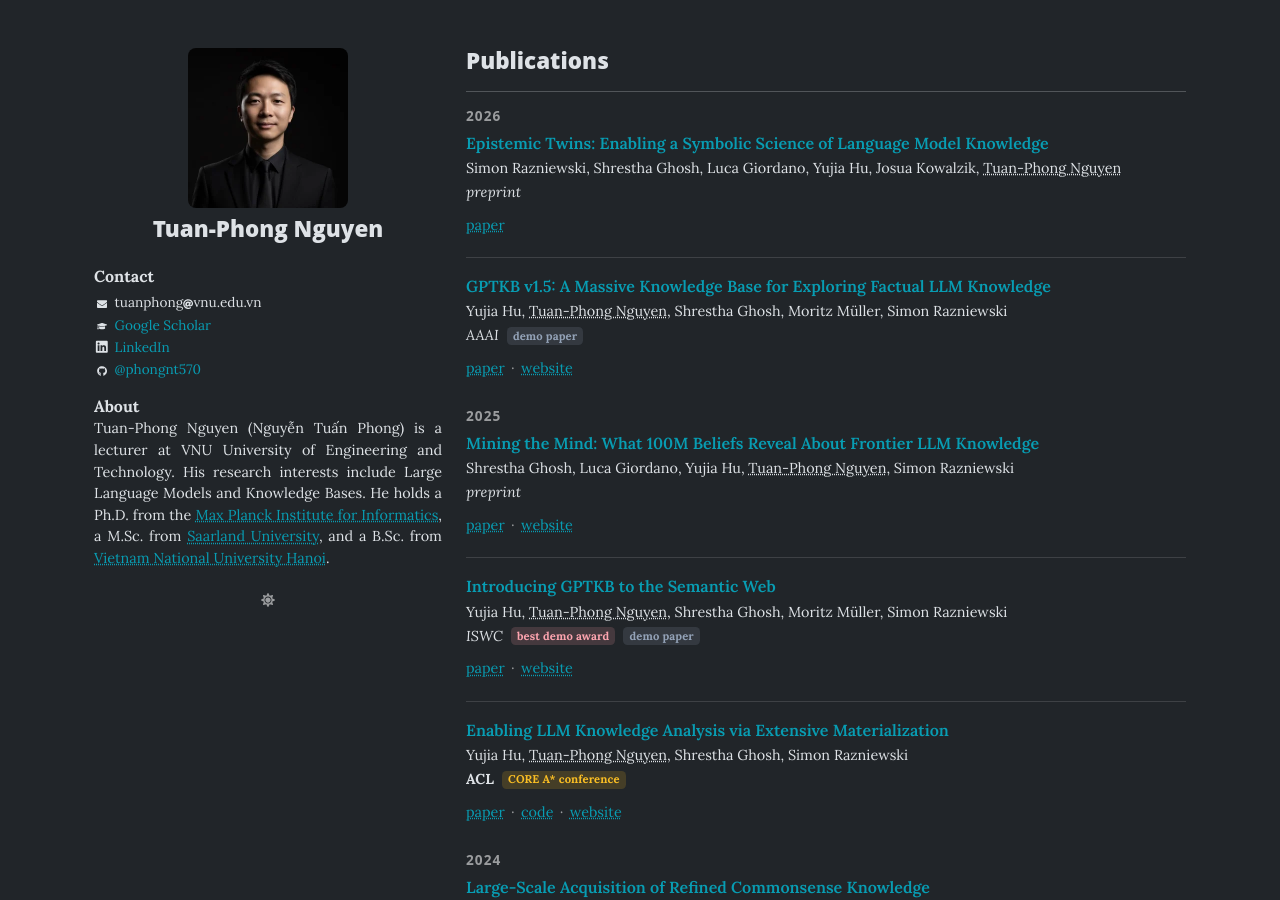
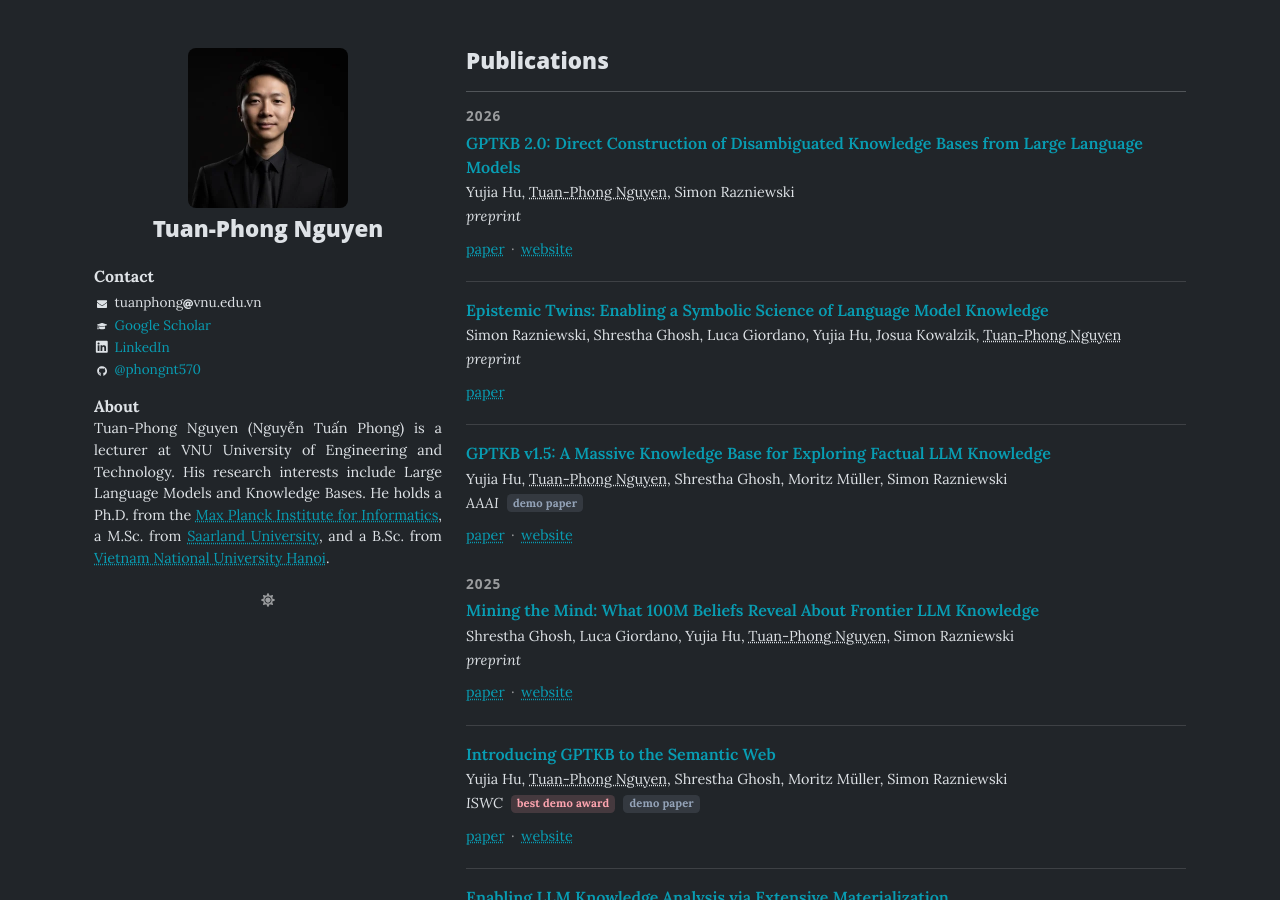
Before and after one commit to phongnt570/phongnt570.github.io, a Jekyll site: the page built from index.html, in a window 1280 px wide and 900 px high. Built offline with Jekyll 4.4.1, drawn with Linux system fonts in a browser that asks for light colours.

Commit message:
add gptkb 2.0 publication
Co-Authored-By: Claude Opus 4.8 <noreply@anthropic.com>

```diff
--- a/_data/publications.yml
+++ b/_data/publications.yml
@@ -1,3 +1,22 @@
+- id: publication_20
+  title: 'GPTKB 2.0: Direct Construction of Disambiguated Knowledge Bases from Large Language Models'
+  url: https://arxiv.org/pdf/2608.03729
+  authors:
+  - name: Yujia Hu
+    highlight: false
+  - name: Tuan-Phong Nguyen
+    highlight: true
+  - name: Simon Razniewski
+    highlight: false
+  venue: preprint
+  year: 2026
+  venue_style: italic
+  links:
+  - label: paper
+    url: https://arxiv.org/pdf/2608.03729
+  - label: website
+    url: https://gptkb.org/
+
 - id: publication_19
   title: 'Epistemic Twins: Enabling a Symbolic Science of Language Model Knowledge'
   url: https://zenodo.org/records/19910437/files/Epistemic_Twins.pdf
```
